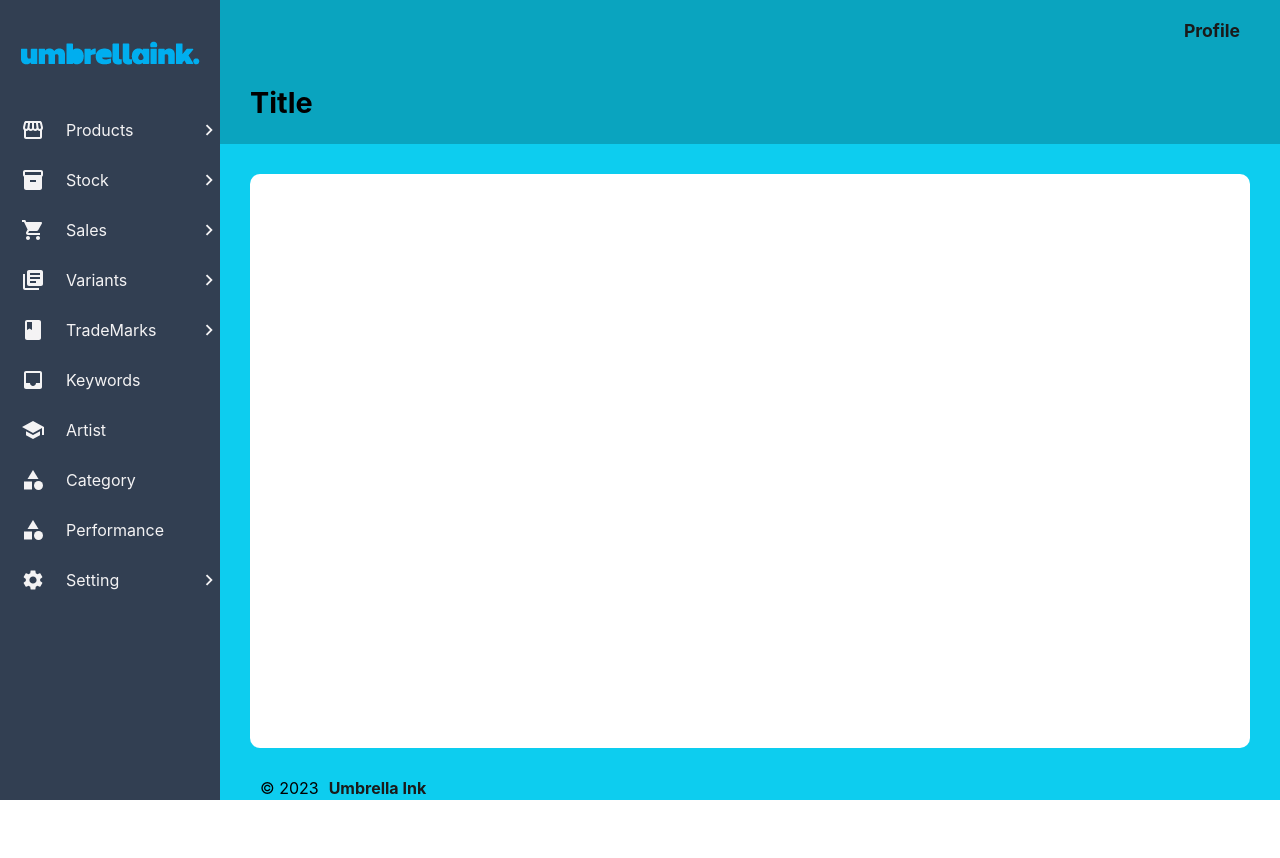
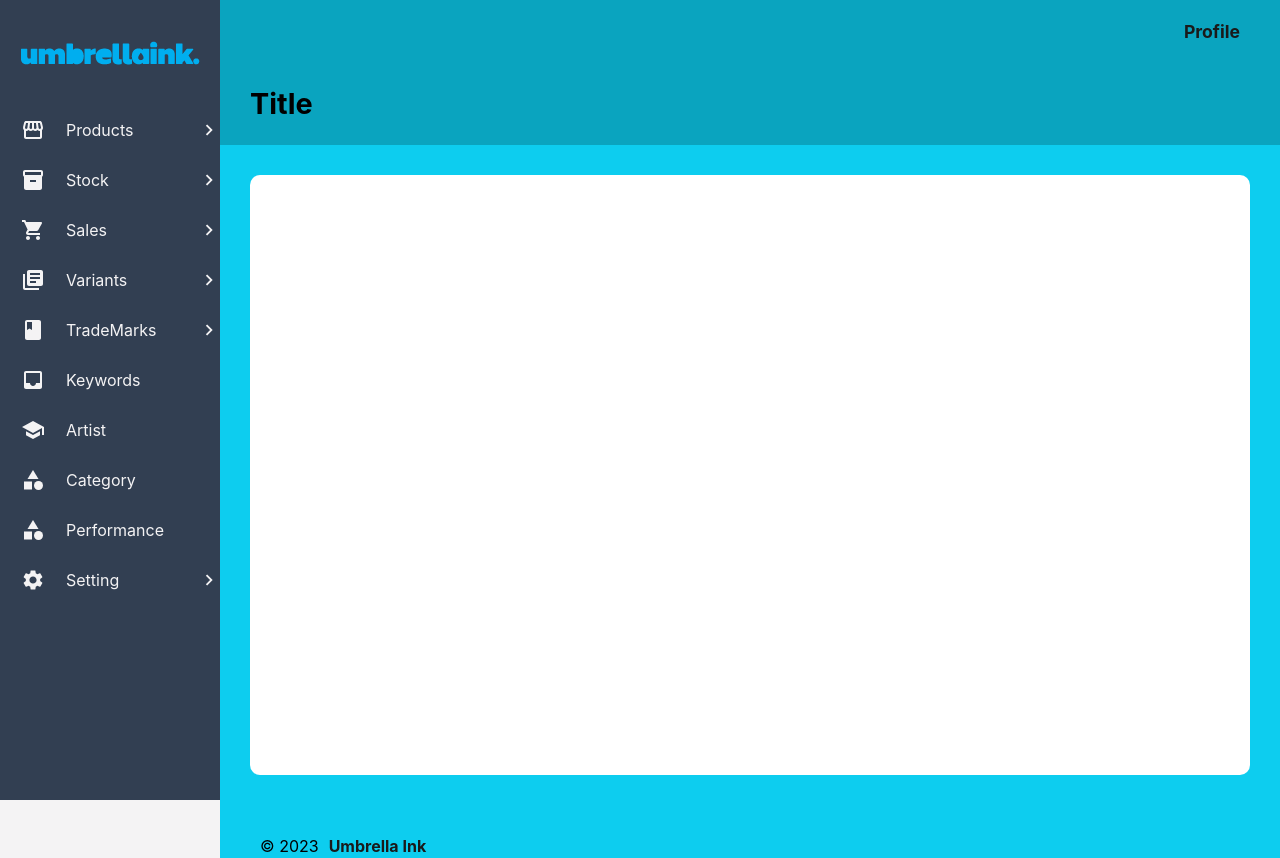
Before and after one commit to NightW0lfff/Zedflow-Project, a React (Create React App) app: page / in a window 1280 px wide. Before the commit the page ends 800 px from the top, so only its background shows below. Built offline with nearby package versions, Linux system fonts and the light colour scheme.

Commit message:
Update Main.css
Fix the main content area with fixed height

```diff
--- a/src/Components/Main.css
+++ b/src/Components/Main.css
@@ -62,8 +62,8 @@
 .main-box {
   background-color: #ffffff;
   width: 100%;
-  /* height: 100%; */
-  min-height: 100%;
+  height: fit-content;
+  min-height: 75vh;
   border-radius: 10px;
 }
 
```
